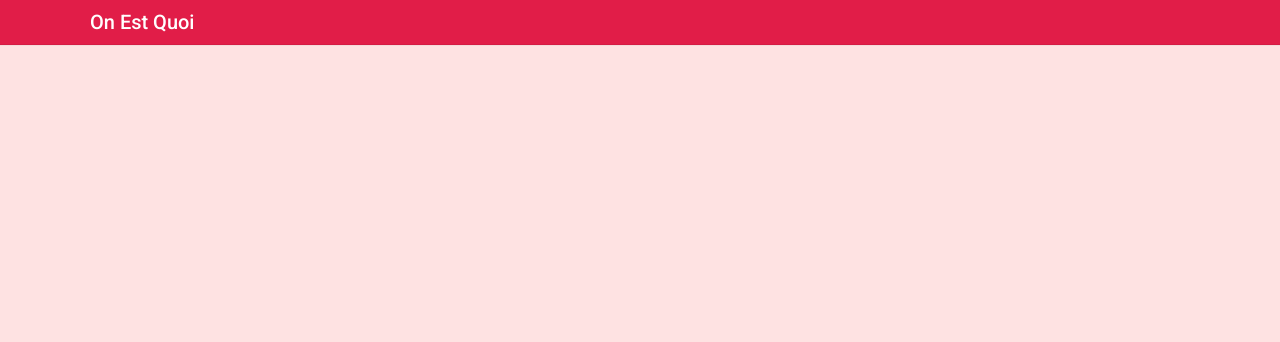
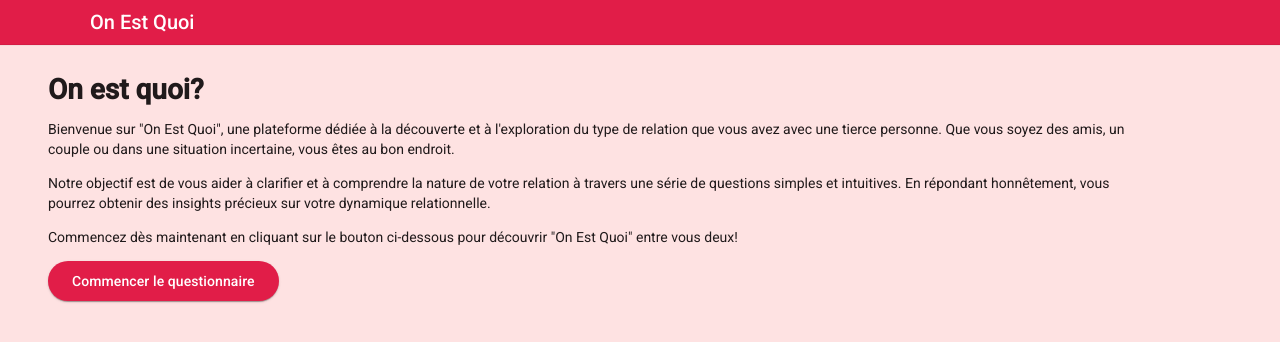
Before and after one commit to JpG771/on-est-quoi, an Angular app: page / in a window 1280 px wide. Shown: the top 342 px of the page. Built offline with nearby package versions, Linux system fonts and the light colour scheme.

Commit message:
Add accueil page

```diff
--- /dev/null
+++ b/src/app/accueil/accueil.html
@@ -0,0 +1,5 @@
+<h1>On est quoi?</h1>
+<p>Bienvenue sur "On Est Quoi", une plateforme dédiée à la découverte et à l'exploration du type de relation que vous avez avec une tierce personne. Que vous soyez des amis, un couple ou dans une situation incertaine, vous êtes au bon endroit.</p>
+<p>Notre objectif est de vous aider à clarifier et à comprendre la nature de votre relation à travers une série de questions simples et intuitives. En répondant honnêtement, vous pourrez obtenir des insights précieux sur votre dynamique relationnelle.</p>
+<p>Commencez dès maintenant en cliquant sur le bouton ci-dessous pour découvrir "On Est Quoi" entre vous deux!</p>
+<button mat-raised-button color="primary" routerLink="/questionnaire">Commencer le questionnaire</button>
--- /dev/null
+++ b/src/app/accueil/accueil.ts
@@ -0,0 +1,12 @@
+import { Component } from '@angular/core';
+import { MatButtonModule } from '@angular/material/button';
+
+@Component({
+  selector: 'app-accueil',
+  imports: [MatButtonModule],
+  templateUrl: './accueil.html',
+  styleUrl: './accueil.scss'
+})
+export class Accueil {
+
+}
--- a/src/app/app.routes.ts
+++ b/src/app/app.routes.ts
@@ -1,3 +1,9 @@
 import { Routes } from '@angular/router';
 
-export const routes: Routes = [];
+export const routes: Routes = [
+  {
+    path: '',
+    loadComponent: () => import('./accueil/accueil').then(m => m.Accueil),
+    pathMatch: 'full'
+  }
+];
--- a/src/styles.scss
+++ b/src/styles.scss
@@ -17,6 +17,8 @@ html {
   ));
 
   --mat-sys-surface: #fee2e2; /* light red/pink background */
+  --mat-button-protected-container-color: #e11d48; /* bright, lovely red */
+  --mat-button-protected-label-text-color: #fff; /* white text for contrast */
 }
 
 body {
```
Also changed, not shown: src/app/accueil/accueil.scss (added), 1 other file (tests, documents, lock files or other folders).
